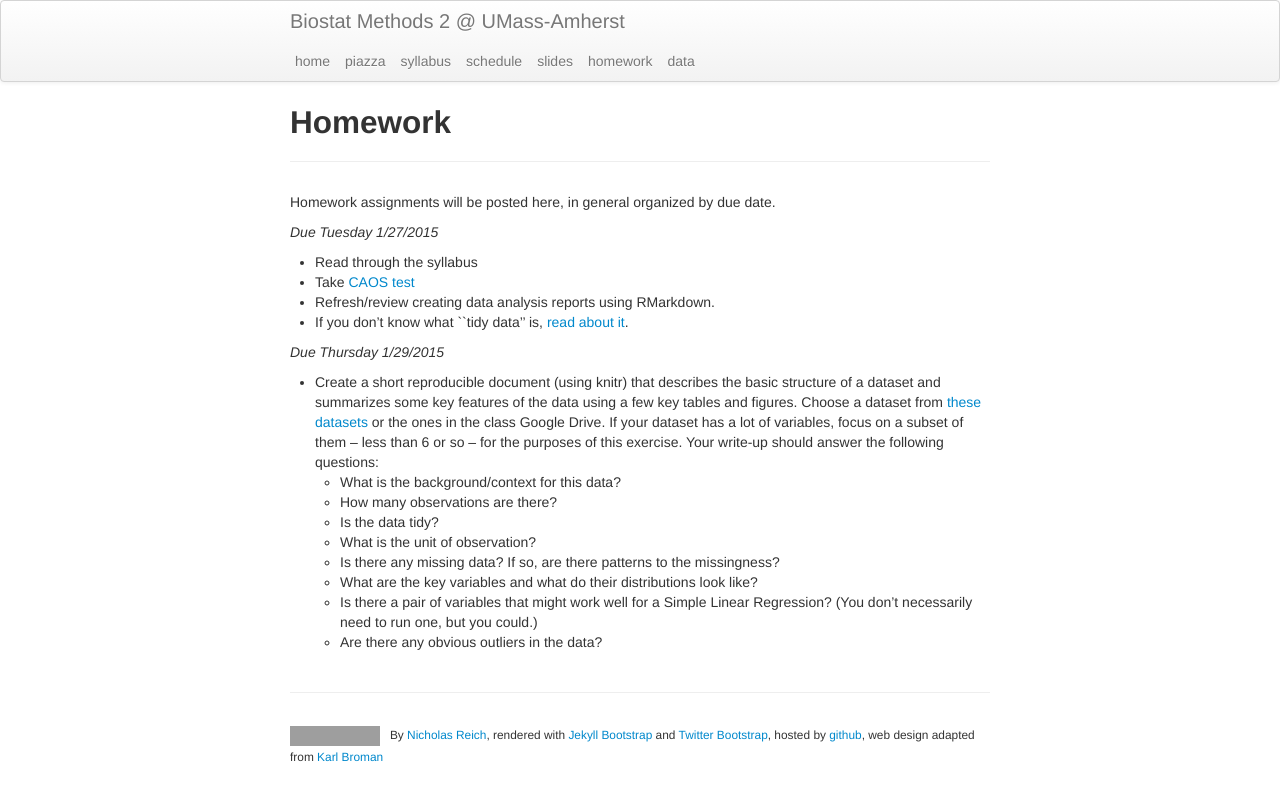
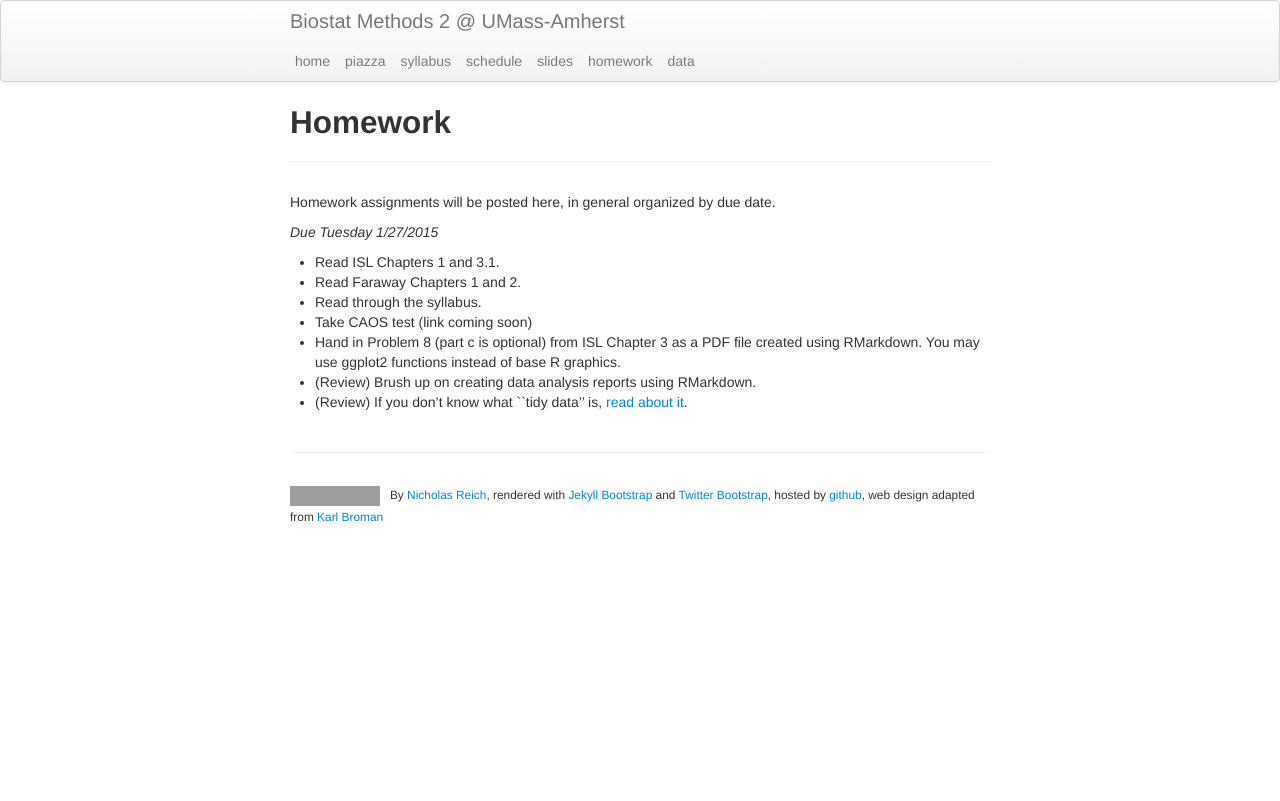
Before and after one commit to nickreich/stat-modeling-2015, a Jekyll site: the page built from pages/homework.md, in a window 1280 px wide. Shown: the top 801 px of the page. Built offline with Jekyll 4.4.1, drawn with Linux system fonts in a browser that asks for light colours; grey boxes are pictures that could not be loaded.

Commit message:
homework update.

```diff
--- a/pages/homework.md
+++ b/pages/homework.md
@@ -8,12 +8,18 @@ Homework assignments will be posted here, in general organized by due date.
 
 _Due Tuesday 1/27/2015_
 
-* Read through the syllabus
-* Take [CAOS test]()
-* Refresh/review creating data analysis reports using RMarkdown.
-* If you don't know what ``tidy data'' is, [read about it](http://cran.r-project.org/web/packages/tidyr/vignettes/tidy-data.html).
+* Read ISL Chapters 1 and 3.1.
+* Read Faraway Chapters 1 and 2.
+* Read through the syllabus.
+* Take CAOS test (link coming soon)
+* Hand in Problem 8 (part c is optional) from ISL Chapter 3 as a PDF file created using RMarkdown. You may use ggplot2 functions instead of base R graphics.
+* (Review) Brush up on creating data analysis reports using RMarkdown.
+* (Review) If you don't know what ``tidy data'' is, [read about it](http://cran.r-project.org/web/packages/tidyr/vignettes/tidy-data.html).
 
 
+
+
+<!--
 _Due Thursday 1/29/2015_
 
 * Create a short reproducible document (using knitr) that describes the basic structure of a dataset and summarizes some key features of the data using a few key tables and figures. Choose a dataset from [these datasets](http://biostat.mc.vanderbilt.edu/wiki/Main/DataSets) or the ones in the class Google Drive. If your dataset has a lot of variables, focus on a subset of them -- less than 6 or so -- for the purposes of this exercise. Your write-up should answer the following questions:
@@ -27,7 +33,6 @@ _Due Thursday 1/29/2015_
   * Are there any obvious outliers in the data?
 
 
-<!--
 
 #### Class 1 (Jan 21): Course Introduction
 
```
